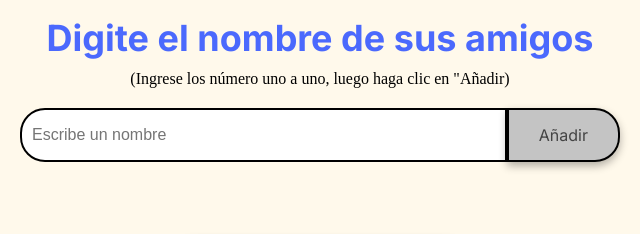
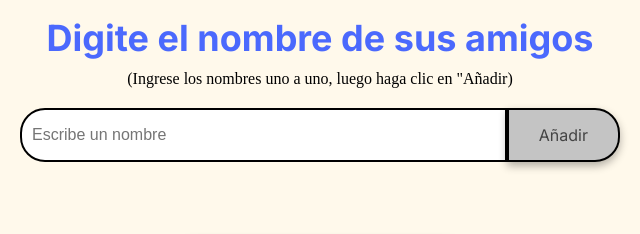
Before and after one commit to Cmmv1985/amigo-secreto, a plain HTML site: page index.html in a window 1280 px wide. Shown: the part 335-569 px from the top of the page, 320-960 px from the left. Drawn offline with Linux system fonts and the light colour scheme.

Commit message:
Actualizado definitivo 2 index.html
Se corrigió el texto instructivo: decía "números" y debía decir "nombres".

```diff
--- a/index.html
+++ b/index.html
@@ -19,7 +19,7 @@
 
         <section class="input-section">
             <h2 class="section-title">Digite el nombre de sus amigos</h2>
-            <p>(Ingrese los número uno a uno, luego haga clic en "Añadir)</p>
+            <p>(Ingrese los nombres uno a uno, luego haga clic en "Añadir)</p>
             <div class="input-wrapper">
                 <input type="text" id="amigo" class="input-name" placeholder="Escribe un nombre">
                 <button class="button-add" onclick="agregarAmigo()">Añadir</button>
```
